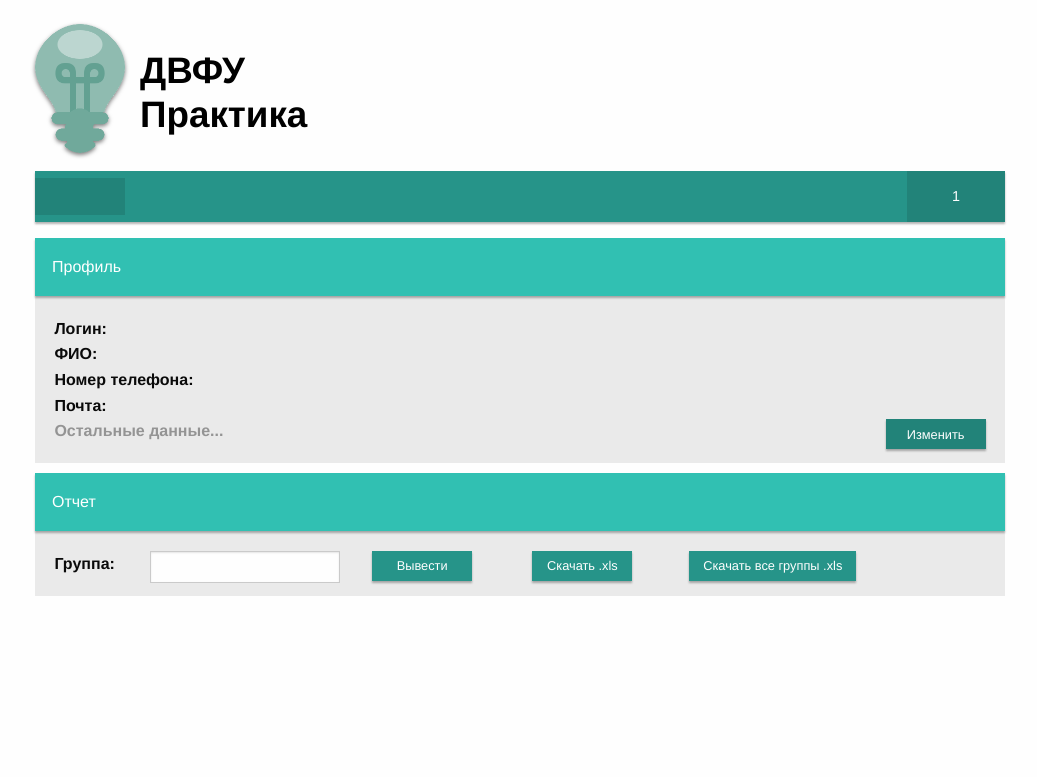
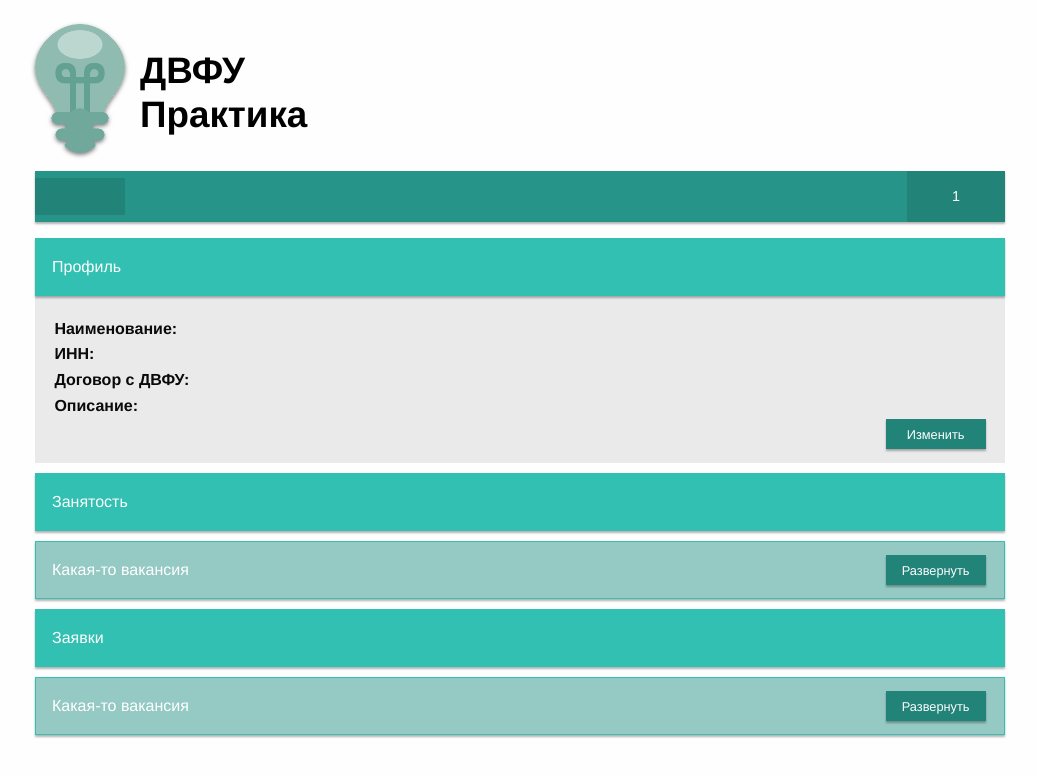
Before and after one commit to tosav/Practise, a PHP site: page /profile.php?name=1 in a window 1280 px wide. Shown: the top 777 px of the page, without its empty margins (120-1157 px from the left). Run offline with PHP 8.4, Linux system fonts and the light colour scheme; the visitor is signed in with stand-in values (Sample User, id 1); data that the repository does not hold is empty.

Commit message:
Вакансии

```diff
--- a/profile.php
+++ b/profile.php
@@ -15,7 +15,7 @@ session_start();
       <?
       //блокировать пользователя
       //если его страница
-      switch (/*$_SESSION['role']*/1){
+      switch (/*$_SESSION['role']*/3){
         case 0://Админ
             printf('
             <a class="accordion-title shade main">Профиль</a>
@@ -101,20 +101,28 @@ session_start();
             printf('
             <a class="accordion-title shade main">Профиль</a>
             <div class="inf">
-              <p><b>Логин: </b>'.$row['login'].'</br>
-              <b>ФИО: </b>'.$contr.'</br>
-              <b>Номер телефона: </b>'.$row['description'].'</br>
-              <b>Почта: </b>'.$row['description'].'</br>
-              //Остальные данные</p>
-              <p>
-              <b>Номер зачётной книжки: </b>'.$row['description'].'</br>
-              <b>Статус занятости: </b>'.$row['description'].'</br>
-              <b>Руководитель практики: </b>'.$row['description'].'</br>
+              <p><b>Наименование: </b>'.$row['login'].'</br>
+              <b>ИНН: </b>'.$row['description'].'</br>
+              <b>Договор с ДВФУ: </b>'.$row['description'].'</br>
+              <b>Описание: </b>'.$contr.'</br>
               </br>
               </p>
             </div>
-            <a href="reg.php?id='.$row['id'].'" style="padding: 9px;" class="button main top float-right shade">Изменить</a>
-                ');
+            <a href="reg.php?id='.$row['id'].'" style="padding: 9px;" class="button main top float-right shade">Изменить</a>');
+            printf('
+            <a class="accordion-title shade main">Занятость</a>
+            <a class="accordion-title shade main" style="background-color: #95c9c3; color:#fff;">Какая-то вакансия</a>
+            <a id="0b" onclick="is_clicked_b(`0`, this)" style="padding: 9px;" class="button main top float-right shade">Развернуть</a>
+            <div id="0" style="display:none;" class="inf">
+              <p>Lorem ipsum dolor sit amet, consectetur adipiscing elit, sed do eiusmod tempor incididunt ut labore et dolore magna aliqua. Ut enim ad minim veniam, quis nostrud exercitation ullamco laboris nisi ut aliquip ex ea commodo consequat. Duis aute irure dolor in reprehenderit in voluptate velit esse cillum dolore eu fugiat nulla pariatur. Excepteur sint occaecat cupidatat non proident, sunt in culpa qui officia deserunt mollit anim id est laborum</p>
+            </div>');
+            printf('
+            <a class="accordion-title shade main">Заявки</a>
+            <a class="accordion-title shade main" style="background-color: #95c9c3; color:#fff;">Какая-то вакансия</a>
+            <a id="0b" onclick="is_clicked_b(`0`, this)" style="padding: 9px;" class="button main top float-right shade">Развернуть</a>
+            <div id="0" style="display:none;" class="inf">
+              <p>Lorem ipsum dolor sit amet, consectetur adipiscing elit, sed do eiusmod tempor incididunt ut labore et dolore magna aliqua. Ut enim ad minim veniam, quis nostrud exercitation ullamco laboris nisi ut aliquip ex ea commodo consequat. Duis aute irure dolor in reprehenderit in voluptate velit esse cillum dolore eu fugiat nulla pariatur. Excepteur sint occaecat cupidatat non proident, sunt in culpa qui officia deserunt mollit anim id est laborum</p>
+            </div>');
         break;
       }
       ?>
@@ -132,6 +140,23 @@ session_start();
             p.innerHTML = '<b>Остальные данные...</b>'
             }
          }
+
+    function is_clicked_b(id,p){
+            if (document.getElementById(id).style.display=='none'){
+            document.getElementById(id).style.display='block';
+            document.getElementById(id+'b').style['background-color']='#d8d8d8';
+            document.getElementById(id+'b').style['color']='#000';
+            document.getElementById(id+'b').style['box-shadow']='inset 0px 2px 3px rgba(0,0,0,0.3)';
+            p.innerHTML = 'Свернуть'
+            }
+            else{
+            document.getElementById(id).style.display='none';
+            document.getElementById(id+'b').style['background-color']='#269489';
+            document.getElementById(id+'b').style['color']='#fff';
+            document.getElementById(id+'b').style['box-shadow']='0px 2px 2px rgba(0,0,0,0.3)';
+            p.innerHTML = 'Развернуть'
+            }
+         }
     </script>
   </body>
 </html>
```
Also changed, not shown: 1 other file.
